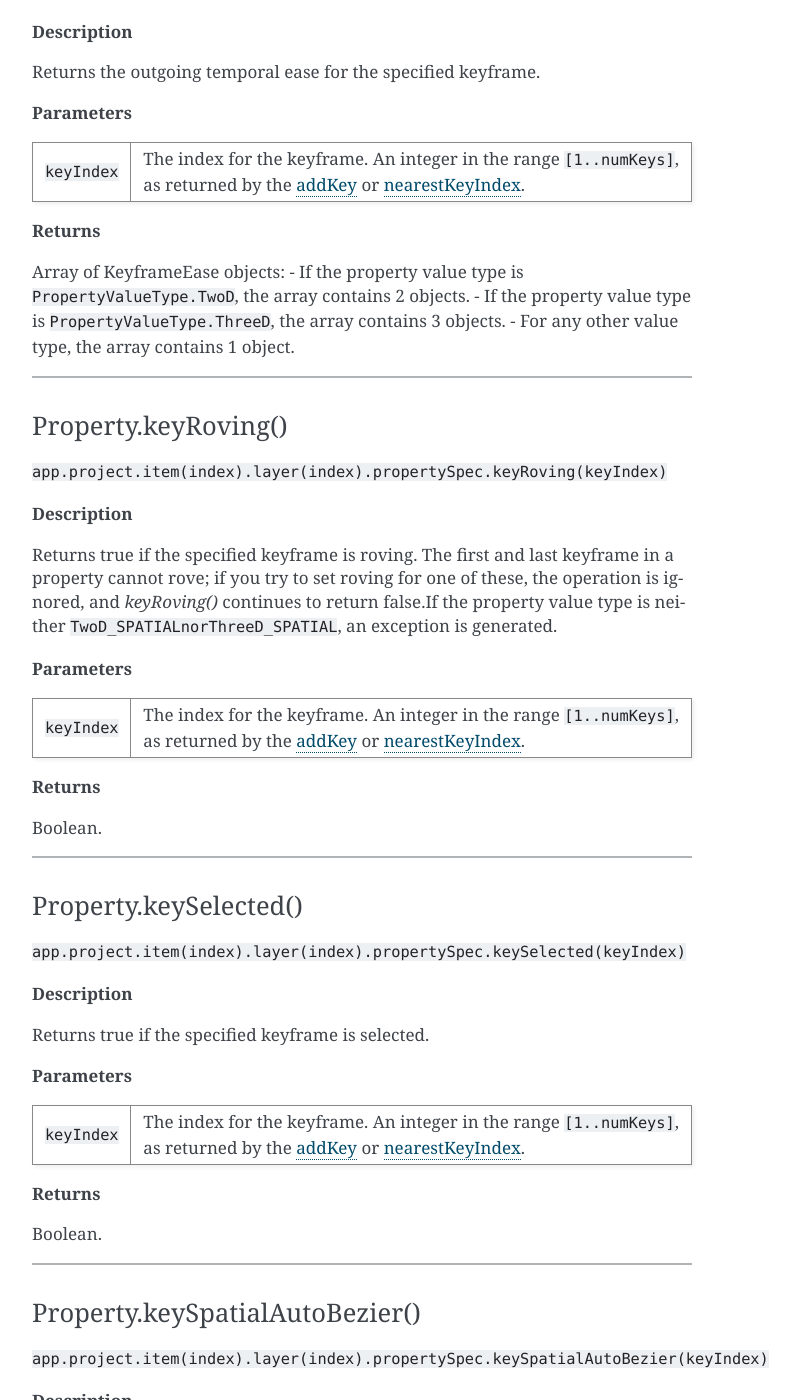
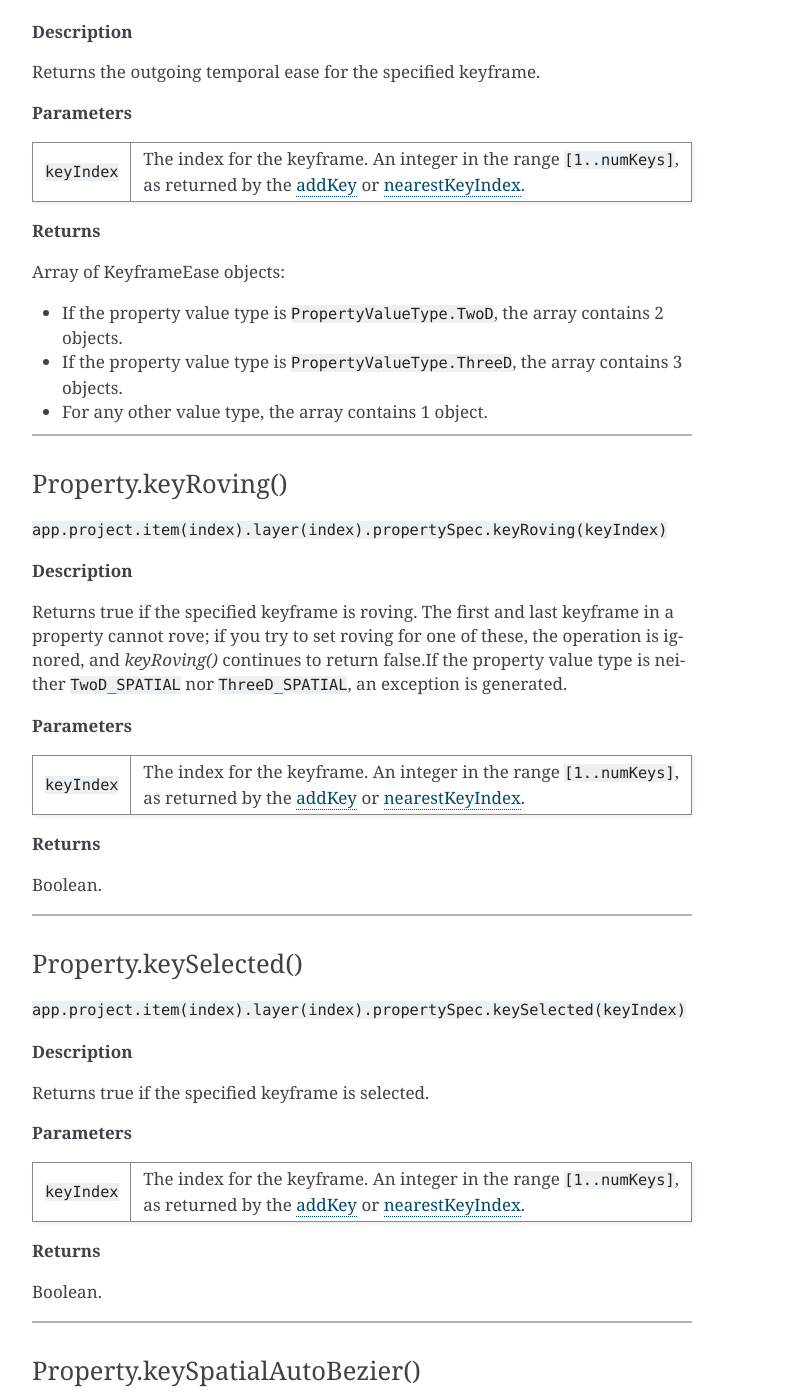
Before and after one commit to docsforadobe/after-effects-scripting-guide, a Sphinx documentation site: the page built from docs/property.rst, in a window 1280 px wide and 1400 px high, scrolled down 15539 px. Shown: the whole window, without its empty margins (388-1188 px from the left). Built offline with Sphinx 7.4.7, drawn with Linux system fonts in a browser that asks for light colours; some of the changed text lies outside the part shown.

Commit message:
property.rst: Fix some issues

```diff
--- a/docs/property.rst
+++ b/docs/property.rst
@@ -775,6 +775,7 @@ Returns the outgoing temporal ease for the specified keyframe.
 **Returns**
 
 Array of KeyframeEase objects:
+
 -  If the property value type is ``PropertyValueType.TwoD``, the array contains 2 objects.
 -  If the property value type is ``PropertyValueType.ThreeD``, the array contains 3 objects.
 -  For any other value type, the array contains 1 object.
@@ -790,7 +791,7 @@ Property.keyRoving()
 
 **Description**
 
-Returns true if the specified keyframe is roving. The first and last keyframe in a property cannot rove; if you try to set roving for one of these, the operation is ignored, and `keyRoving()` continues to return false.If the property value type is neither ``TwoD_SPATIALnorThreeD_SPATIAL``, an exception is generated.
+Returns true if the specified keyframe is roving. The first and last keyframe in a property cannot rove; if you try to set roving for one of these, the operation is ignored, and `keyRoving()` continues to return false.If the property value type is neither ``TwoD_SPATIAL`` nor ``ThreeD_SPATIAL``, an exception is generated.
 
 **Parameters**
 
@@ -842,7 +843,7 @@ Property.keySpatialAutoBezier()
 
 **Description**
 
-Returns true if the specified keyframe has spatial auto-Bezier interpolation. (This type of interpolation affects this keyframe only if ``keySpatialContinuous(keyIndex)`` is also true.) If the property valuetype is neither ``TwoD_SPATIALnorThreeD_SPATIAL``, an exception is generated.
+Returns true if the specified keyframe has spatial auto-Bezier interpolation. (This type of interpolation affects this keyframe only if ``keySpatialContinuous(keyIndex)`` is also true.) If the property valuetype is neither ``TwoD_SPATIAL`` nor ``ThreeD_SPATIAL``, an exception is generated.
 
 **Parameters**
 
@@ -868,7 +869,7 @@ Property.keySpatialContinuous()
 
 **Description**
 
-Returns true if the specified keyframe has spatial continuity. If the property value type is neither ``TwoD_SPATIALnorThreeD_SPATIAL``, an exception is generated.
+Returns true if the specified keyframe has spatial continuity. If the property value type is neither ``TwoD_SPATIAL`` nor ``ThreeD_SPATIAL``, an exception is generated.
 
 **Parameters**
 
@@ -1093,7 +1094,7 @@ Property.setRovingAtKey()
 
 **Description**
 
-Turns roving on or off for the specified keyframe. The first and last keyframe in a property cannot rove; if you try to set roving for one of these, the operation is ignored, and ``keyRoving()`` continues to return false. If the property value type is neither ``TwoD_SPATIALnorThreeD_SPATIAL``, an exception is generated.
+Turns roving on or off for the specified keyframe. The first and last keyframe in a property cannot rove; if you try to set roving for one of these, the operation is ignored, and ``keyRoving()`` continues to return false. If the property value type is neither ``TwoD_SPATIAL`` nor ``ThreeD_SPATIAL``, an exception is generated.
 
 **Parameters**
 
@@ -1174,7 +1175,7 @@ Property.setSpatialContinuousAtKey()
 
 **Description**
 
-Turns spatial continuity on or off for the specified keyframe. If the property value type is neither ``TwoD_SPATIALnorThreeD_SPATIAL``, an exception is generated.
+Turns spatial continuity on or off for the specified keyframe. If the property value type is neither ``TwoD_SPATIAL`` nor ``ThreeD_SPATIAL``, an exception is generated.
 
 **Parameters**
 
```
